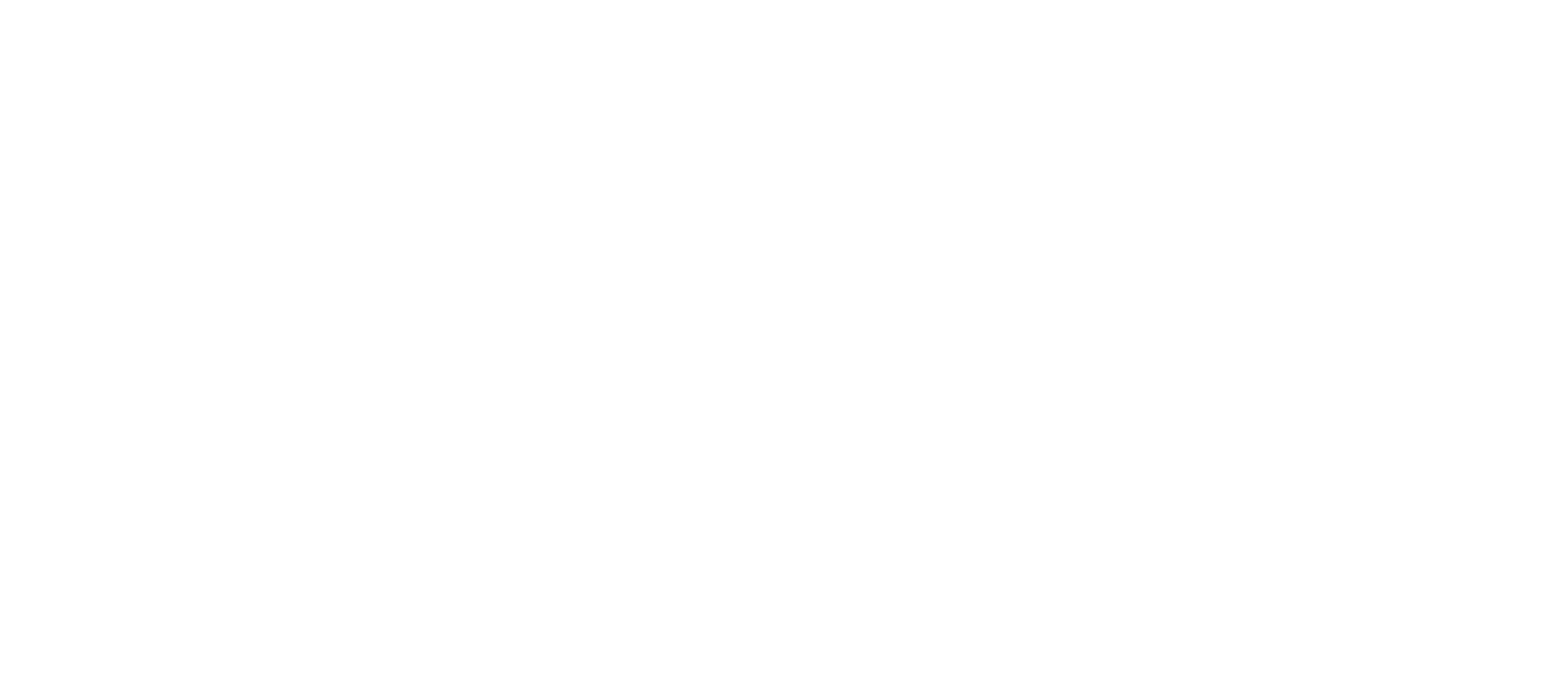
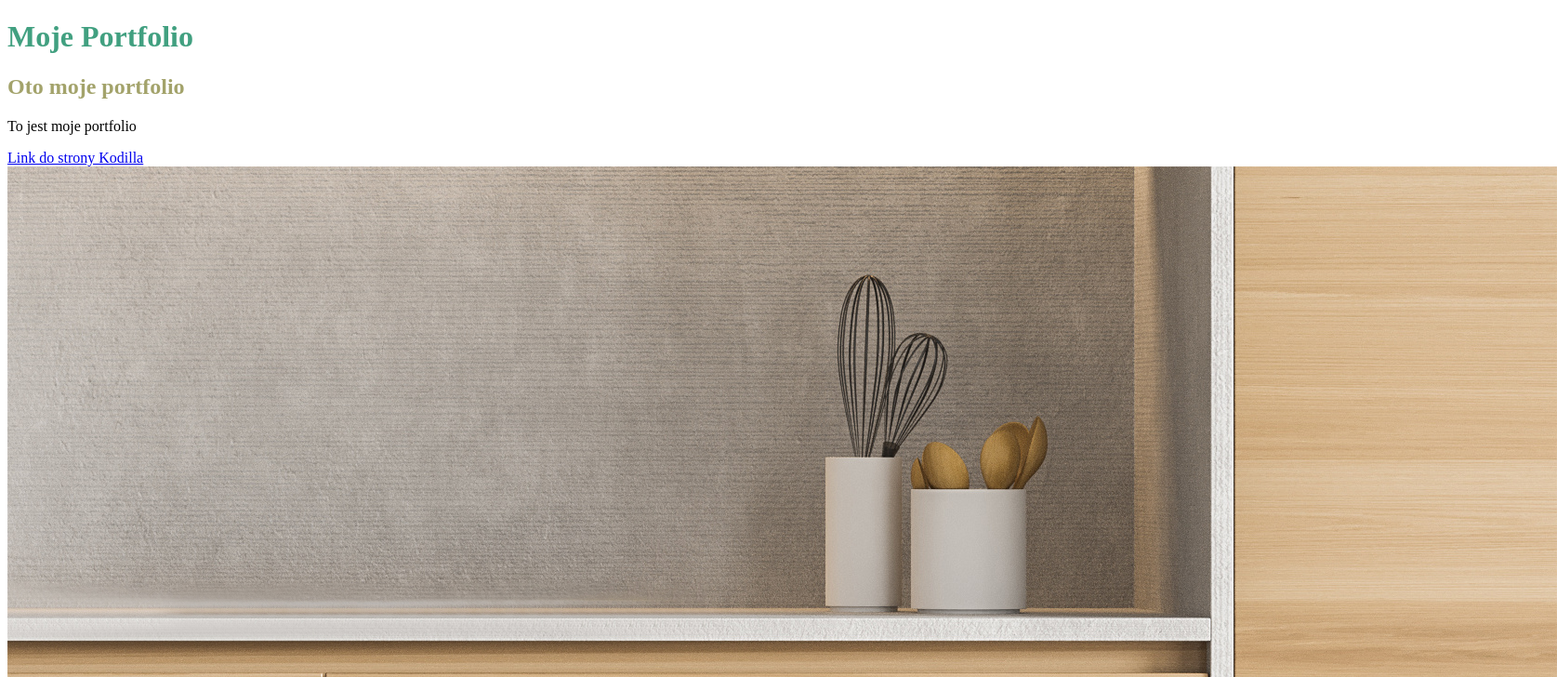
Before and after one commit to ochiach/projekt2, a website: page index.html in a window 1280 px wide. Shown: the top 728 px of the page at 93% size, 1675 px wide, since content can reach past the window. Drawn offline with nearby package versions, Linux system fonts and the light colour scheme; files that its build step writes are made by us from their sources.

Commit message:
html first content

```diff
--- a/index.html
+++ b/index.html
@@ -9,7 +9,18 @@
 </head>
 
 <body>
-
+    <h1>Moje Portfolio</h1>
+    <h2>Oto moje portfolio</h2>
+    <p>To jest moje portfolio</p>
+    <a href="https://kodilla.com">Link do strony Kodilla</a><br>
+    <img src="/images/kitchen+2.jpg" alt="Laptop screen with code" title="Code">
+    <img src="/images/kitchen+1.jpg" alt="Laptop screen with code" title="Code">
+    <ul>
+    <ul>
+    <li> Tytul 1</li>
+    <li>Tytul 2</li>
+    <li>Tytul 3</li>
+    </ul>
     <div class="container">
 
     </div>
--- a/sass/style.scss
+++ b/sass/style.scss
@@ -0,0 +1,7 @@
+h1 {
+    color: rgb(65, 160, 128);
+}
+
+h2 {
+    color: rgb(163, 163, 107);
+}
```
Also changed, not shown: package.json (+4 -10 lines), css/style.css (added), images/kitchen+1.jpg (added), images/kitchen+2.jpg (added), 2 other files.
